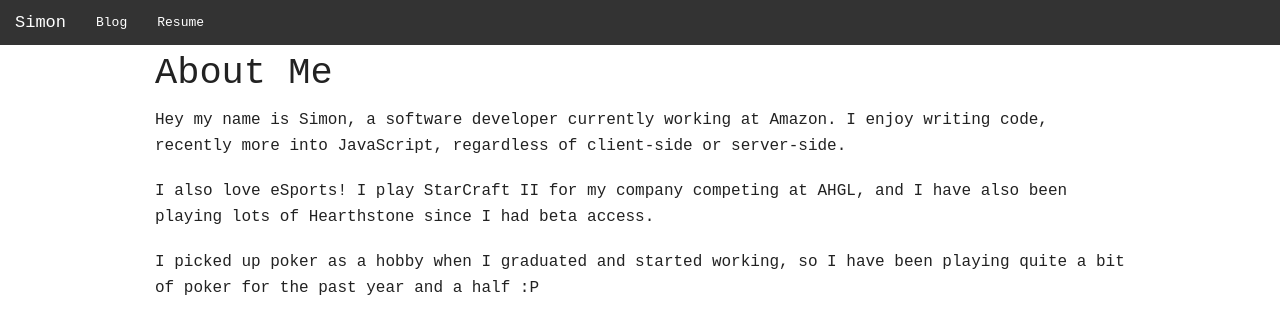
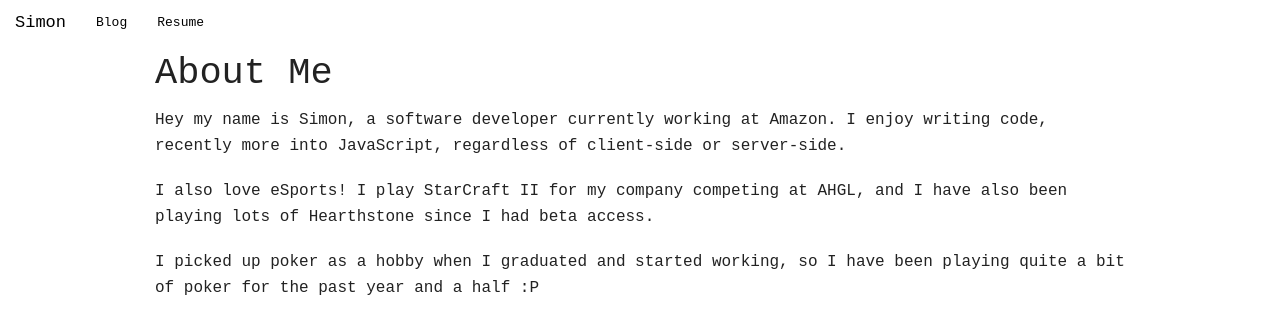
Before and after one commit to lhr0909/lhr0909.github.io, a Jekyll site: the page built from index.html, in a window 1280 px wide. Shown: the top 334 px of the page. Built offline with Jekyll 4.4.1, drawn with Linux system fonts in a browser that asks for light colours; Markdown is read by kramdown in place of the engine named in the settings.

Commit message:
changed top nav color

```diff
--- a/css/main.css
+++ b/css/main.css
@@ -10,12 +10,34 @@
 
 .top-nav,
 .top-nav h1,
+.top-nav .name h1 a,
 .top-nav h2,
 .top-nav h3,
 .top-nav h4,
 .top-nav h5,
 .top-nav h6,
 .top-nav ul li,
-.top-nav ul li > a {
+.top-nav ul li > a,
+.top-nav .toggle-topbar.menu-icon a {
     font-family: monospace;
+    color: black;
+    background-color: white;
 }
+
+.top-bar.expanded .toggle-topbar.menu-icon a {
+    color: #888888;
+}
+
+.top-bar .toggle-topbar.menu-icon a span::after {
+    box-shadow: 0 0 0 1px #000000, 0 7px 0 1px #000000, 0 14px 0 1px #000000;
+}
+
+.top-bar.expanded .toggle-topbar.menu-icon a span::after {
+    box-shadow: 0 0 0 1px #888888, 0 7px 0 1px #888888, 0 14px 0 1px #888888;
+}
+
+.top-bar,
+.top-bar-section li:not(.has-form) a:not(.button),
+.top-bar.expanded .title-area {
+    background-color: white;
+}
```
